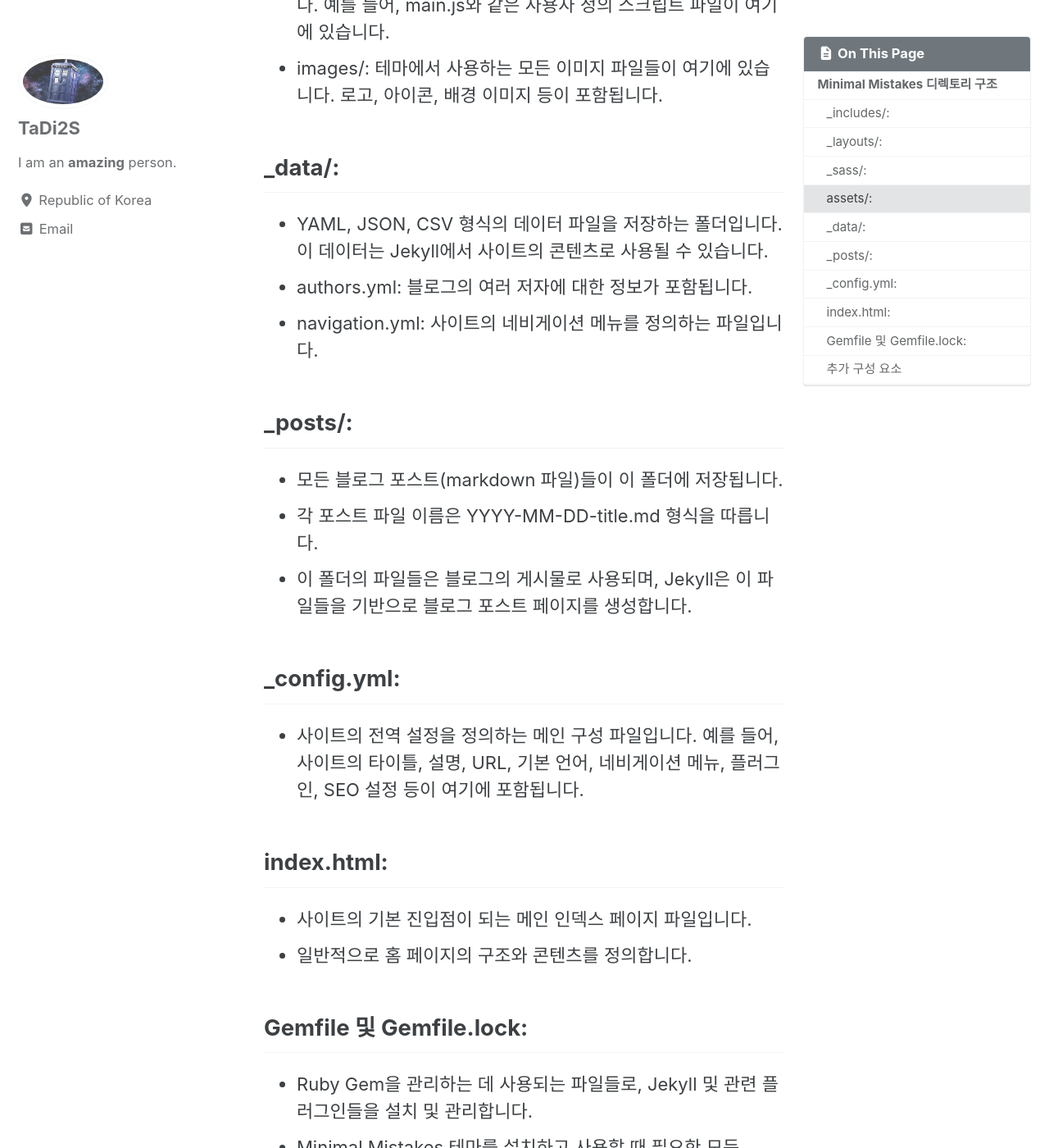
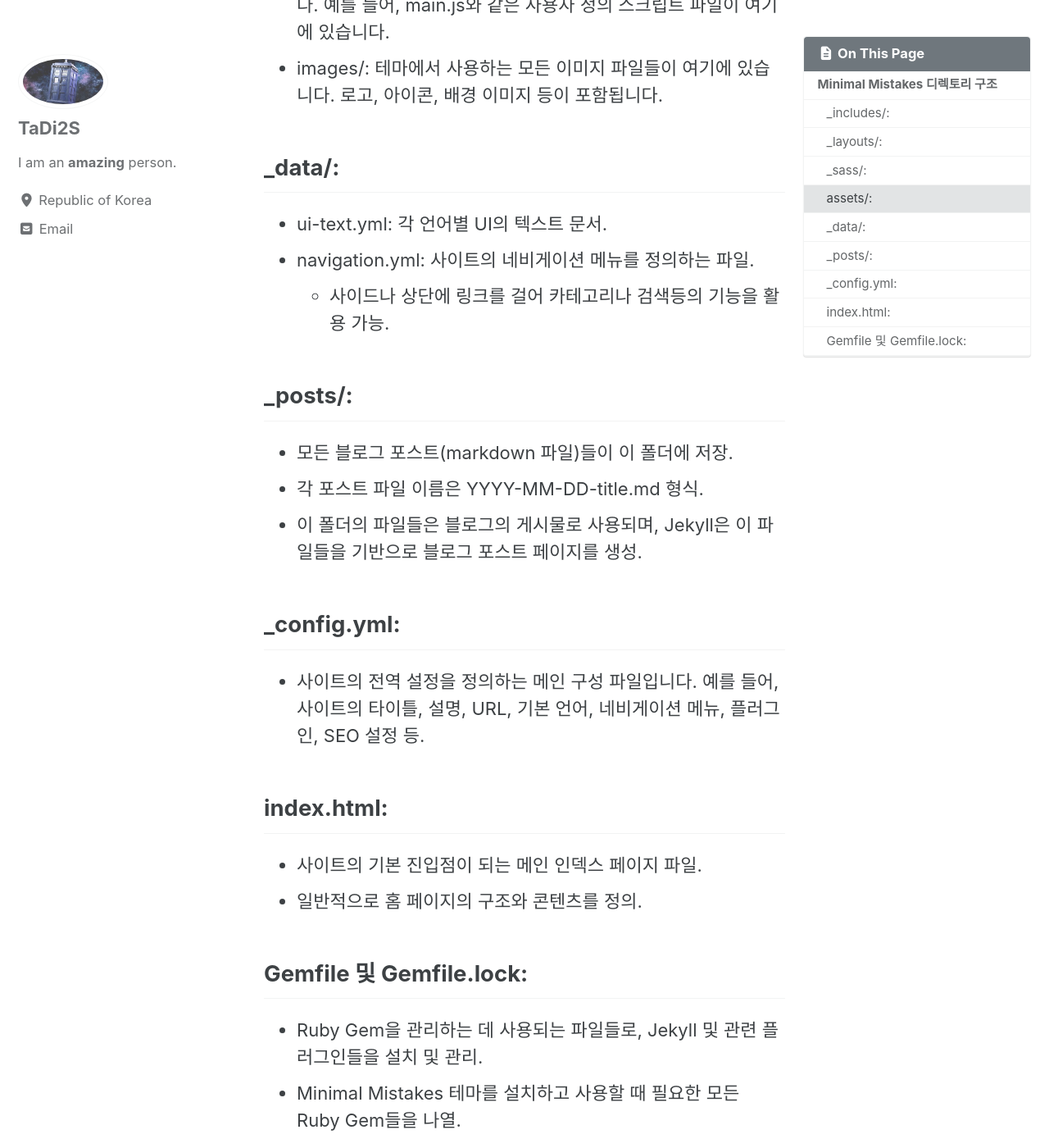
Before and after one commit to TaDi2S/TaDi2S-s-blog, a Jekyll site: the page built from _posts/2024-08-26-firstPost.md, in a window 1280 px wide and 1400 px high, scrolled down 1880 px. Shown: the whole window at 82% size. Built offline with Jekyll 4.4.1, drawn with Linux system fonts in a browser that asks for light colours; cached includes are drawn as plain includes; some of the changed text lies outside the part shown.

Commit message:
약간수정

```diff
--- a/_posts/2024-08-26-firstPost.md
+++ b/_posts/2024-08-26-firstPost.md
@@ -11,7 +11,6 @@ categories:
 toc: true
 toc_sticky: true
 ---
-
 # Minimal Mistakes 디렉토리 구조
 
 > Minimal Mistakes 테마의 디렉토리 구조는 보통 다음과 같은 주요 폴더와 파일로 구성된다고 한다.
@@ -22,52 +21,44 @@ toc_sticky: true
 - head.html, scripts.html, author-profile.html 등 중요한 구성 요소들이 포함되어 있어 페이지의 공통 레이아웃을 관리하는 데 사용.
 
 ## _layouts/:
-
-- Jekyll의 레이아웃 파일이 저장되는 폴더로, 각 페이지의 기본 구조를 정의합니다.
-- default.html: 기본 레이아웃 파일로, 대부분의 페이지가 이 레이아웃을 확장합니다.
+- Jekyll의 레이아웃 파일이 저장되는 폴더로, 각 페이지의 기본 구조를 정의.
+- default.html: 기본 레이아웃 파일로, 대부분의 페이지가 이 레이아웃을 확장.
 - single.html: 블로그 게시물에 사용되는 레이아웃.
 - home.html: 메인 페이지(홈 페이지)에 사용되는 레이아웃.
-- archive.html: 아카이브 페이지에 사용되는 레이아웃으로, 블로그 포스트의 카테고리별 또는 태그별 목록을 표시합니다.
+- archive.html: 아카이브 페이지에 사용되는 레이아웃으로, 블로그 포스트의 카테고리별 또는 태그별 목록을 표시.
 
 ## _sass/:
-
-- 이 폴더에는 SCSS(Sass) 파일들이 포함되어 있으며, 사이트의 스타일을 정의합니다.
-- minimal-mistakes/: 이 하위 폴더에는 테마와 관련된 Sass 파티셜(partials)이 포함되어 있습니다. 예를 들어, _masthead.scss는 페이지 상단에 있는 헤더 섹션의 스타일을 정의합니다.
-- custom.scss: 사용자가 정의한 Sass 스타일을 추가하여 테마 스타일을 덮어쓸 수 있는 파일입니다.
+- 이 폴더에는 SCSS(Sass) 파일들이 포함되어 있으며, 사이트의 스타일을 정의.
+- minimal-mistakes/: 이 하위 폴더에는 테마와 관련된 Sass 파티셜(partials)이 포함되어 있습니다. 예를 들어, _masthead.scss는 페이지 상단에 있는 헤더 섹션의 스타일을 정의.
+- custom.scss: 사용자가 정의한 Sass 스타일을 추가하여 테마 스타일을 덮어쓸 수 있는 파일.
 
 ## assets/:
-
 - 테마에 필요한 CSS, JavaScript, 이미지 등 정적 파일들이 포함됩니다.
 - css/: 최종적으로 컴파일된 CSS 파일들이 위치합니다.
 - js/: Jekyll 사이트에서 사용하는 JavaScript 파일들이 위치합니다. 예를 들어, main.js와 같은 사용자 정의 스크립트 파일이 여기에 있습니다.
 - images/: 테마에서 사용하는 모든 이미지 파일들이 여기에 있습니다. 로고, 아이콘, 배경 이미지 등이 포함됩니다.
 
 ## _data/:
-
-- YAML, JSON, CSV 형식의 데이터 파일을 저장하는 폴더입니다. 이 데이터는 Jekyll에서 사이트의 콘텐츠로 사용될 수 있습니다.
-- authors.yml: 블로그의 여러 저자에 대한 정보가 포함됩니다.
-- navigation.yml: 사이트의 네비게이션 메뉴를 정의하는 파일입니다.
+- ui-text.yml: 각 언어별 UI의 텍스트 문서.
+- navigation.yml: 사이트의 네비게이션 메뉴를 정의하는 파일.
+  - 사이드나 상단에 링크를 걸어 카테고리나 검색등의 기능을 활용 가능.
 
 ## _posts/:
 
-- 모든 블로그 포스트(markdown 파일)들이 이 폴더에 저장됩니다.
-- 각 포스트 파일 이름은 YYYY-MM-DD-title.md 형식을 따릅니다.
-- 이 폴더의 파일들은 블로그의 게시물로 사용되며, Jekyll은 이 파일들을 기반으로 블로그 포스트 페이지를 생성합니다.
+- 모든 블로그 포스트(markdown 파일)들이 이 폴더에 저장.
+- 각 포스트 파일 이름은 YYYY-MM-DD-title.md 형식.
+- 이 폴더의 파일들은 블로그의 게시물로 사용되며, Jekyll은 이 파일들을 기반으로 블로그 포스트 페이지를 생성.
 
 ## _config.yml:
 
-- 사이트의 전역 설정을 정의하는 메인 구성 파일입니다. 예를 들어, 사이트의 타이틀, 설명, URL, 기본 언어, 네비게이션 메뉴, 플러그인, SEO 설정 등이 여기에 포함됩니다.
+- 사이트의 전역 설정을 정의하는 메인 구성 파일입니다. 예를 들어, 사이트의 타이틀, 설명, URL, 기본 언어, 네비게이션 메뉴, 플러그인, SEO 설정 등.
 
 ## index.html:
 
-- 사이트의 기본 진입점이 되는 메인 인덱스 페이지 파일입니다.
-- 일반적으로 홈 페이지의 구조와 콘텐츠를 정의합니다.
+- 사이트의 기본 진입점이 되는 메인 인덱스 페이지 파일.
+- 일반적으로 홈 페이지의 구조와 콘텐츠를 정의.
 
 ## Gemfile 및 Gemfile.lock:
 
-- Ruby Gem을 관리하는 데 사용되는 파일들로, Jekyll 및 관련 플러그인들을 설치 및 관리합니다.
-- Minimal Mistakes 테마를 설치하고 사용할 때 필요한 모든 Ruby Gem들을 나열합니다.
-
-## 추가 구성 요소
-- README.md: 테마에 대한 설명서 파일로, Minimal Mistakes 테마를 설치하고 설정하는 방법에 대한 지침이 포함되어 있습니다.
-- LICENSE: 테마에 대한 라이선스 정보가 포함된 파일입니다.
+- Ruby Gem을 관리하는 데 사용되는 파일들로, Jekyll 및 관련 플러그인들을 설치 및 관리.
+- Minimal Mistakes 테마를 설치하고 사용할 때 필요한 모든 Ruby Gem들을 나열.
```
